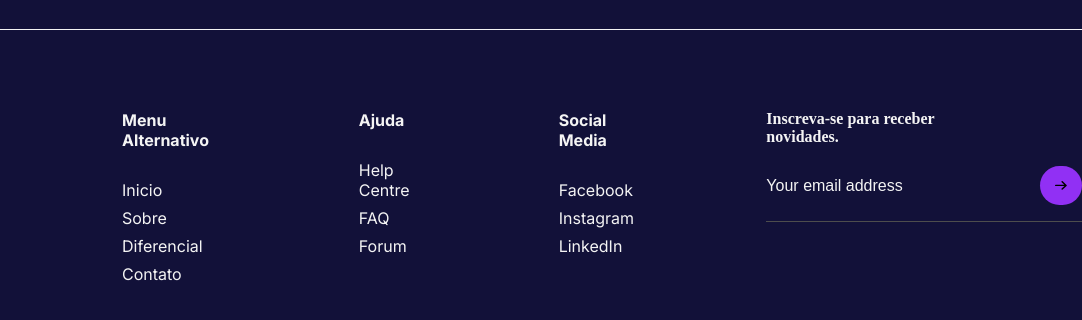
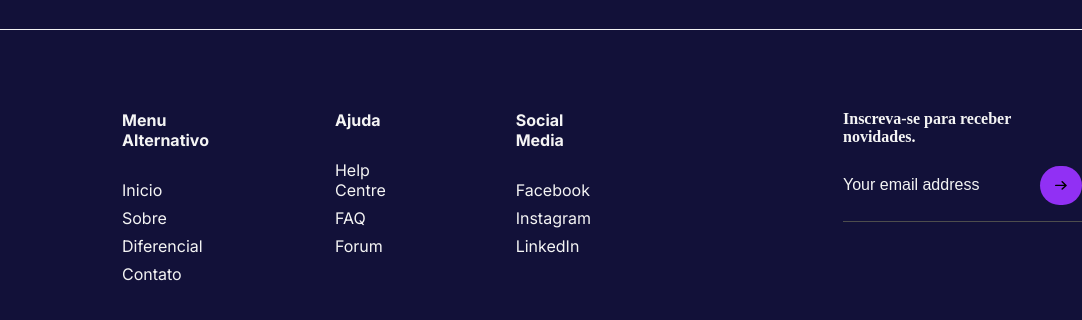
Before and after one commit to ElisaSchafer/FinTech, a plain HTML site: page index.html in a window 1280 px wide. Shown: the part 2207-2527 px from the top of the page, 198-1280 px from the left. Drawn offline with Linux system fonts and the light colour scheme.

Commit message:
style: stylization section-footer in branch section-fix in style.css

```diff
--- a/src/styles/style.css
+++ b/src/styles/style.css
@@ -201,6 +201,7 @@
     flex-direction: column;
     gap: 20px;
     width: 385px;
+    margin-left: 126px;
 }
 
 .footer-subscription h2 {
@@ -222,8 +223,6 @@
 .footer-subscription input {
   background-color: transparent;
   padding: 10px 0;
-  font-size: var(--font-size-body);
-  font-weight: var(--font-weight-body);
 }
 
 .footer-subscription input::placeholder {
```
